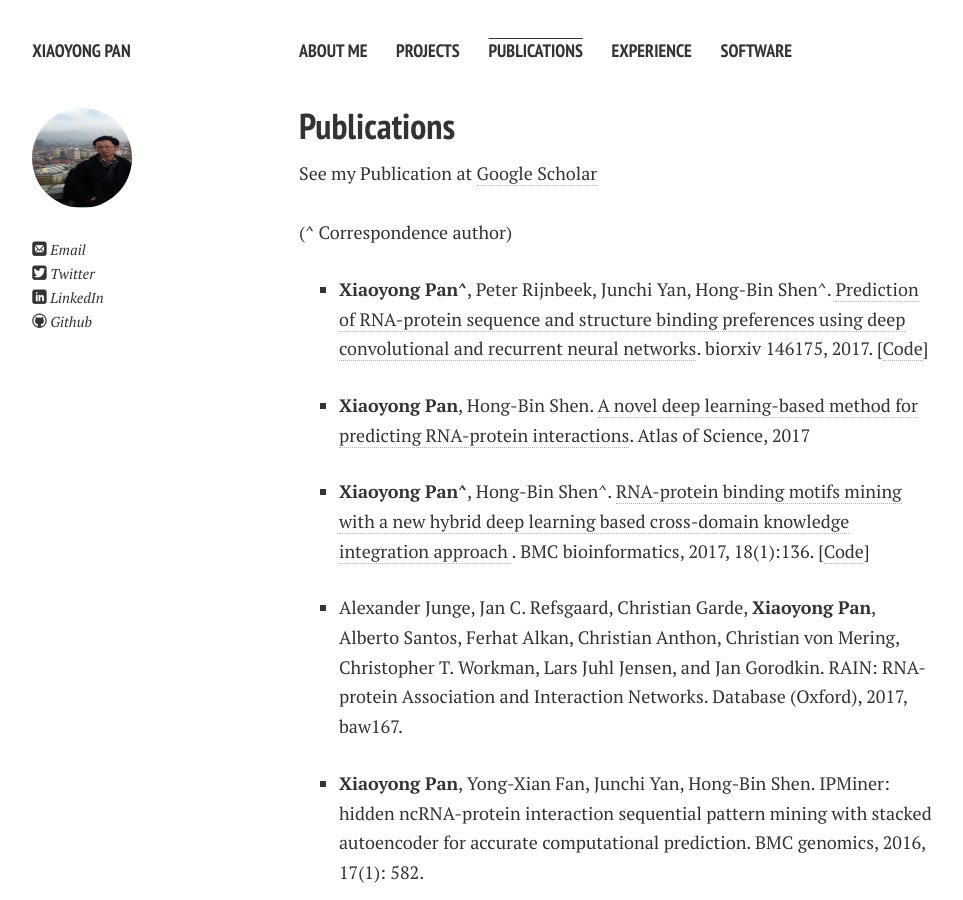
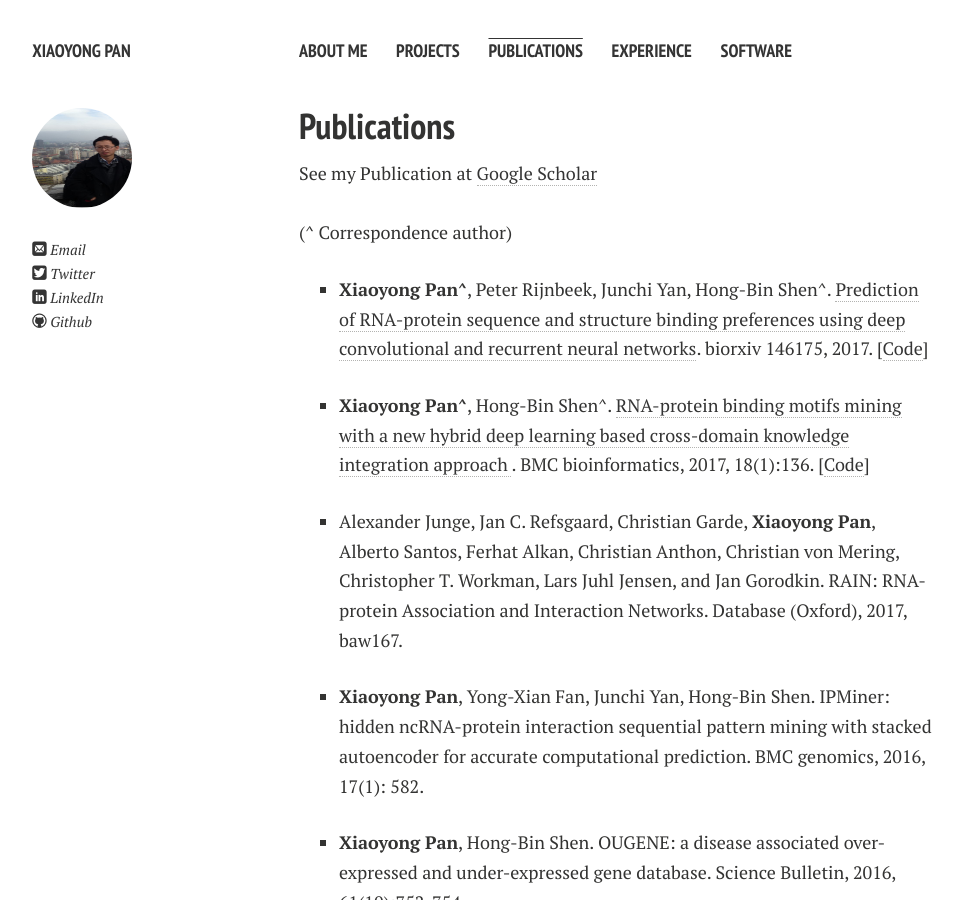
Before and after one commit to xypan1232/xypan1232.github.io, a Jekyll site: the page built from publications.md, in a window 1280 px wide and 900 px high. Shown: the whole window, without its empty margins (21-984 px from the left). Built offline with Jekyll 4.4.1, drawn with Linux system fonts in a browser that asks for light colours; nearby versions of some CDN libraries; Markdown is read by kramdown in place of the engine named in the settings.

Commit message:
Update publications.md

```diff
--- a/publications.md
+++ b/publications.md
@@ -12,9 +12,6 @@ See my Publication at <a href="https://scholar.google.com/citations?hl=en&user=Y
 <ul>
 <li>
     <p><b>Xiaoyong Pan^</b>, Peter Rijnbeek, Junchi Yan, Hong-Bin Shen^. <a href="http://biorxiv.org/content/early/2017/06/07/146175">Prediction of RNA-protein sequence and structure binding preferences using deep convolutional and recurrent neural networks</a>. biorxiv 146175, 2017. [<a href="https://github.com/xypan1232/iDeepS">Code</a>]</p>
-  </li>
-  <li>
-    <p><b>Xiaoyong Pan</b>, Hong-Bin Shen. <a href="https://atlasofscience.org/a-novel-deep-learning-based-method-for-predicting-rna-protein-interactions">A novel deep learning-based method for predicting RNA-protein interactions</a>. Atlas of Science, 2017</p>
   </li>
   <li>
     <p><b>Xiaoyong Pan^</b>, Hong-Bin Shen^.  <a href="https://bmcbioinformatics.biomedcentral.com/articles/10.1186/s12859-017-1561-8">RNA-protein binding motifs mining with a new hybrid deep learning based cross-domain knowledge integration approach </a>. BMC bioinformatics, 2017, 18(1):136. [<a href="https://github.com/xypan1232/iDeep">Code</a>]</p>
```
